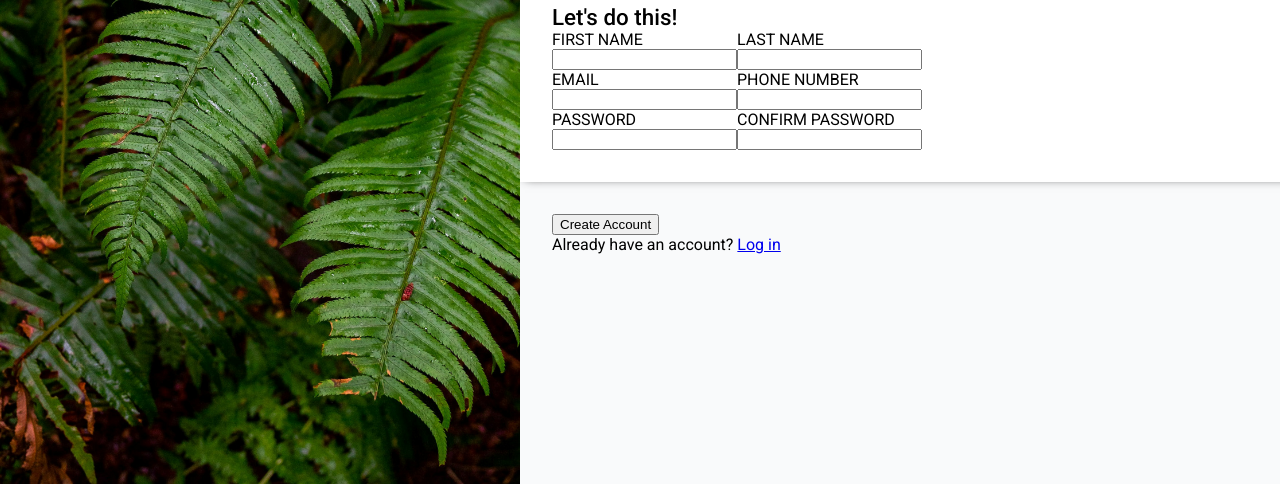
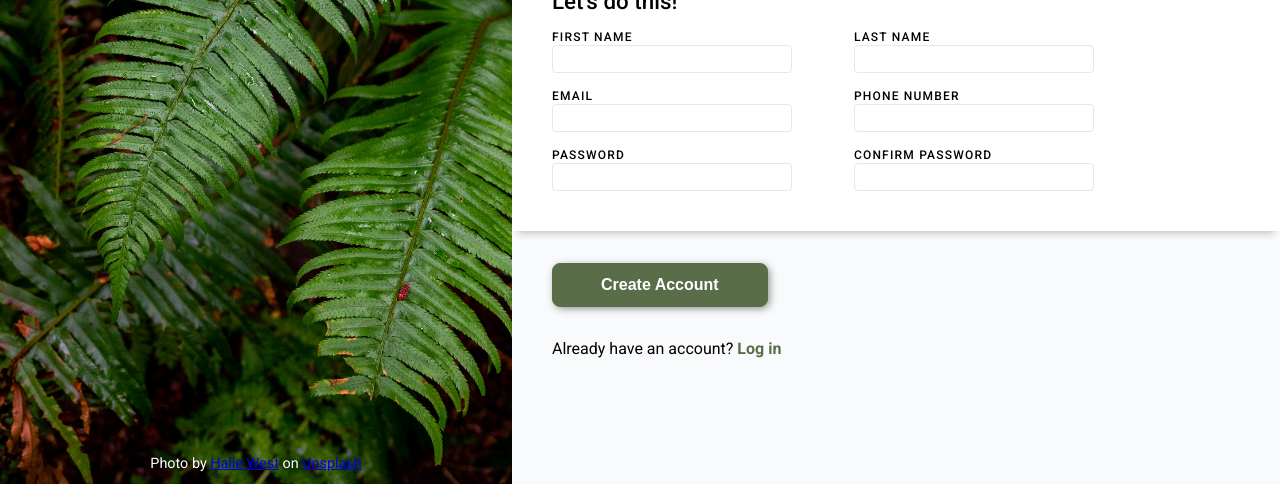
Before and after one commit to daniel-a-r/odin-sign-up-form, a plain HTML site: page index.html in a window 1280 px wide. Shown: the part 316-800 px from the top of the page. Drawn offline with Linux system fonts and the light colour scheme.

Commit message:
add more styling

```diff
--- a/index.html
+++ b/index.html
@@ -14,6 +14,9 @@
         <img class="sidebar-logo-img" src="./assets/odin-lined.png">
         <p>ODIN</p>
       </div>
+      <div class="photo-credit">
+        <p>Photo by <a href="https://unsplash.com/photos/green-leaf-plant-in-close-up-photography-25xggax4bSA">Halie West</a> on <a href="https://unsplash.com/@haliewestphoto">Unsplash</a></p>
+      </div>
     </div>
     <div class="main">
       <div class="header">
@@ -27,33 +30,33 @@
             <p class="heading-text">Let's do this!</p>
             <div class="form-input">
               <div class="form-row">
-                <div>
+                <div class="form-input-field">
                   <label for="user_first_name">FIRST NAME</label>
-                  <input type="text" id="user_first_name">
+                  <input type="text" id="user_first_name" required>
                 </div>
-                <div>
+                <div class="form-input-field">
                   <label for="user_last_name">LAST NAME</label>
-                  <input type="text" id="user_last_name">
+                  <input type="text" id="user_last_name" required>
                 </div>
               </div>
               <div class="form-row">
-                <div>
+                <div class="form-input-field">
                   <label for="user_email">EMAIL</label>
-                  <input type="email" id="user_email">
+                  <input type="email" id="user_email" required>
                 </div>
-                <div>
+                <div class="form-input-field">
                   <label for="user_phone_number">PHONE NUMBER</label>
-                  <input type="tel" id="user_phone_number">
+                  <input type="tel" id="user_phone_number" pattern="\d{10}">
                 </div>
               </div>
               <div class="form-row">
-                <div>
+                <div class="form-input-field">
                   <label for="user_password">PASSWORD</label>
-                  <input type="password" id="user_password">
+                  <input type="password" id="user_password" required minlength="8">
                 </div>
-                <div>
+                <div class="form-input-field">
                   <label for="user_password_confirm">CONFIRM PASSWORD</label>
-                  <input type="password" id="user_password_confirm">
+                  <input type="password" id="user_password_confirm" required minlength="8">
                 </div>
               </div>
             </div>
--- a/style.css
+++ b/style.css
@@ -6,7 +6,8 @@
 }
 
 :root {
-  --main-padding: 2rem;
+  --main-padding: 2.5rem;
+  --content-width:
 }
 
 * {
@@ -21,7 +22,8 @@ body {
 .container {
   margin: 0 auto;
   height: 100vh;
-  width: max(50%, 1300px);
+  /* width: max(50%, 1300px); */
+  width: clamp(715px, 100%, 1300px);
   display: flex;
 }
 
@@ -38,6 +40,21 @@ body {
   object-fit: cover;
 }
 
+
+.photo-credit {
+  width: 100%;
+  position: absolute;
+  z-index: 2;
+  color: white;
+  bottom: 0.75rem;
+  text-align: center;
+  font-size: 0.9rem;
+}
+
+.photo-credit a:visited {
+  color: white;
+}
+
 .sidebar-logo {
   width: 100%;
   padding: 0.75rem 0;
@@ -52,7 +69,7 @@ body {
 
 }
 
-.sidebar-logo p {
+.sidebar-logo > p {
   display: inline;
   font-family: 'Norse-Bold';
   font-size: 5.5rem;
@@ -97,31 +114,84 @@ body {
 }
 
 .form-container {
-  /* border: 2px solid rebeccapurple; */
   flex: 1;
 }
 
-form {
-  /* border: 2px solid red; */
-  /* padding: var(--main-padding); */
+.form-input-card {
+  padding: var(--main-padding);
+  padding-top: 1rem;
+  background-color: #fff;
+  box-shadow: 0 8px 8px -6px rgb(189, 189, 189);
 }
 
-.form-input-card {
-  /* border: 2px solid pink; */
-  padding: var(--main-padding);
-  background-color: #fff;
-  box-shadow: 0 1px 10px -5px rgb(48, 48, 48);
+.form-input {
+  margin-top: 1rem;
+  display: flex;
+  flex-direction: column;
+  gap: 1rem;
 }
 
 .form-row {
+  width: 90%;
   display: flex;
+  gap: 10%;
+}
+
+.form-input-field {
+  flex: 0 1 15rem;
+
 }
 
 label {
   display: block;
+  font-size: 0.75rem;
+  font-weight: 500;
+  letter-spacing: 0.075rem;
+  margin-bottom: 1px;
+}
+
+input {
+  width: 100%;
+  height: 1.75rem;
+  font-size: 1rem;
+  border: 1px solid #E5E7EB;
+  border-radius: 0.25rem;
+  padding: 1px 0.5rem;
+}
+
+input:focus,
+input:active {
+  outline: 1px solid royalblue;
+  box-shadow: 1px 1px 8px -3px rgb(64, 64, 64);
+}
+
+input:user-invalid {
+  outline: 1px solid red;
 }
 
 .form-submit {
-  /* border: 2px solid blue; */
   padding: var(--main-padding);
+  padding-top: 2rem;
 }
+
+button {
+  color: #fff;
+  background-color: #596D48;
+  border: 1px solid #596D48;
+  border-radius: 0.5rem;
+  padding: 0.75rem 3rem;
+  margin-bottom: 2rem;
+  font-size: 1rem;
+  font-weight: 600;
+  box-shadow: 2px 2px 8px -1px rgb(128, 128, 128);
+}
+
+button:active {
+  box-shadow: 1px 1px 4px -1px;
+}
+
+.form-submit a {
+  color: #596D48;
+  text-decoration: none;
+  font-weight: 600;
+}
```
